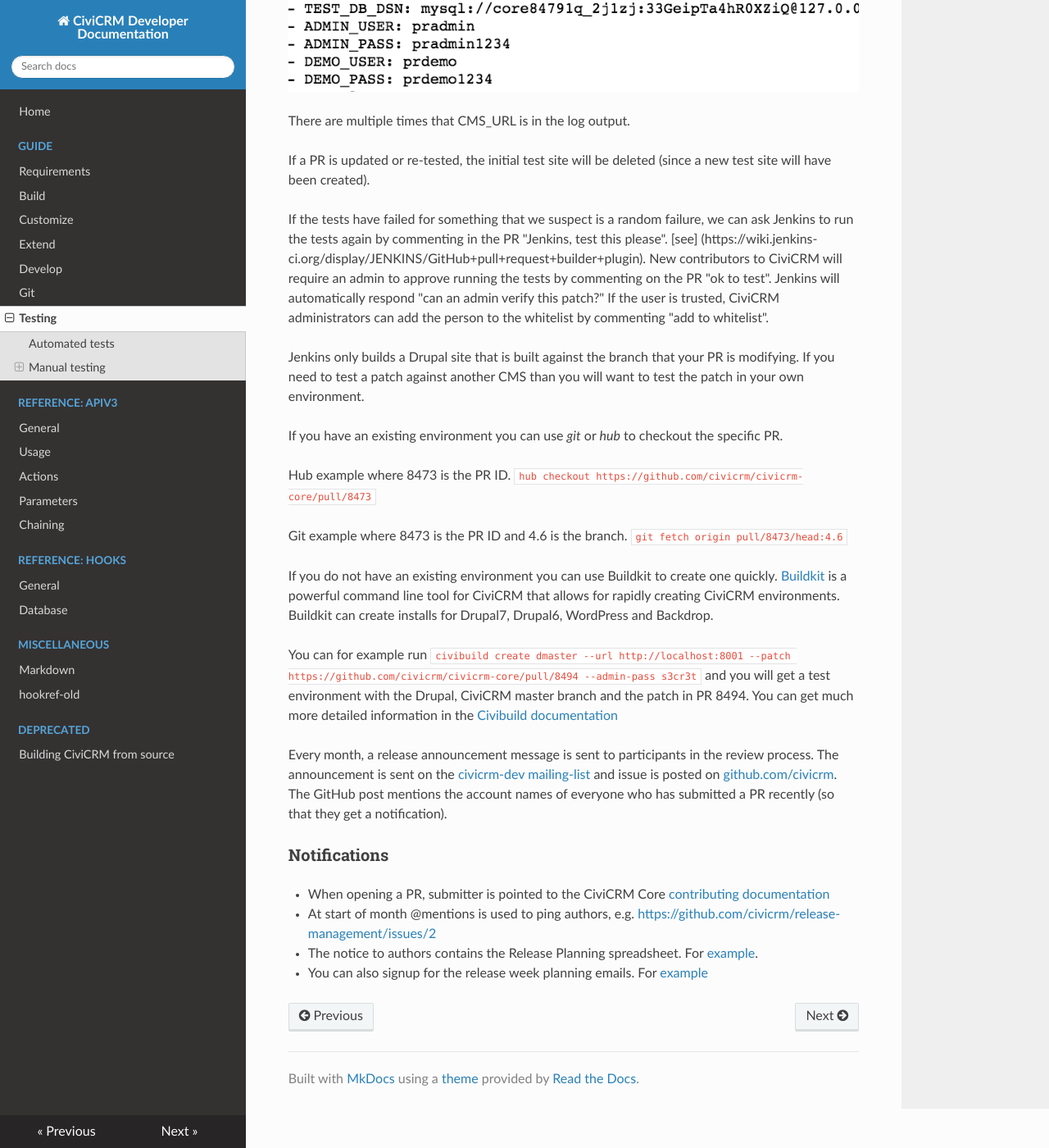
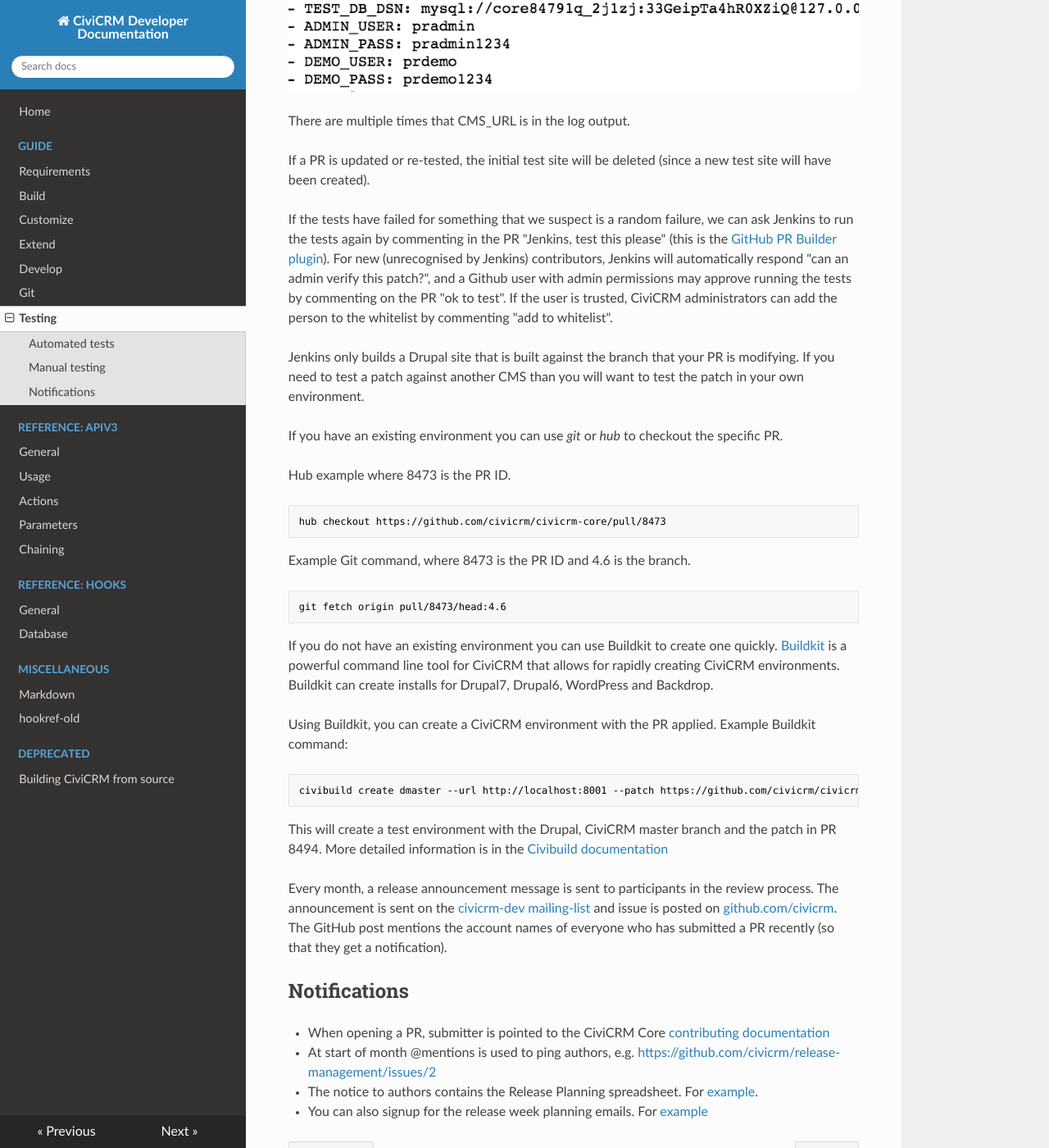
Before and after one commit to civicrm/civicrm-dev-docs, an MkDocs documentation site: the page built from docs/testing.md, in a window 1280 px wide and 1400 px high, scrolled down 1135 px. Shown: the whole window at 82% size. Built offline with MkDocs 1.6.1, drawn with Linux system fonts in a browser that asks for light colours; nearby versions of some CDN libraries; old or Windows-style settings are respelled for this version of MkDocs; some of the changed text lies outside the part shown.

Commit message:
Reformat of testing.md

```diff
--- a/docs/testing.md
+++ b/docs/testing.md
@@ -35,25 +35,32 @@
 
 If a PR is updated or re-tested, the initial test site will be deleted (since a new test site will have been created).
 
-If the tests have failed for something that we suspect is a random failure, we can ask Jenkins to run the tests again by commenting in the PR "Jenkins, test this please". [see] (https://wiki.jenkins-ci.org/display/JENKINS/GitHub+pull+request+builder+plugin). New contributors to CiviCRM will require an admin to approve running the tests by commenting on the PR "ok to test". Jenkins will automatically respond "can an admin verify this patch?" If the user is trusted, CiviCRM administrators can add the person to the whitelist by commenting "add to whitelist".
+If the tests have failed for something that we suspect is a random failure, we can ask Jenkins to run the tests again by commenting in the PR "Jenkins, test this please" (this is the [GitHub PR Builder plugin](https://wiki.jenkins-ci.org/display/JENKINS/GitHub+pull+request+builder+plugin)). For new (unrecognised by Jenkins) contributors, Jenkins will automatically respond "can an admin verify this patch?", and a Github user with admin permissions may approve running the tests by commenting on the PR "ok to test". If the user is trusted, CiviCRM administrators can add the person to the whitelist by commenting "add to whitelist".
 
 Jenkins only builds a Drupal site that is built against the branch that your PR is modifying.  If you need to test a patch against another CMS than you will want to test the patch in your own environment.
 
 If you have an existing environment you can use *git* or *hub* to checkout the specific PR.
 
 Hub example where 8473 is the PR ID.
-`hub checkout https://github.com/civicrm/civicrm-core/pull/8473`
 
-Git example where 8473 is the PR ID and 4.6 is the branch.
-`git fetch origin pull/8473/head:4.6`
+    hub checkout https://github.com/civicrm/civicrm-core/pull/8473
+
+Example Git command, where 8473 is the PR ID and 4.6 is the branch.
+
+    git fetch origin pull/8473/head:4.6
 
 If you do not have an existing environment you can use Buildkit to create one quickly. [Buildkit](https://github.com/civicrm/civicrm-buildkit) is a powerful command line tool for CiviCRM that allows for rapidly creating CiviCRM environments. Buildkit can create installs for Drupal7, Drupal6, WordPress and Backdrop.
 
-You can for example run `civibuild create dmaster --url http://localhost:8001 --patch https://github.com/civicrm/civicrm-core/pull/8494 --admin-pass s3cr3t` and you will get a test environment with the Drupal, CiviCRM master branch and the patch in PR 8494. You can get much more detailed information in the [Civibuild documentation](https://github.com/civicrm/civicrm-buildkit/blob/master/doc/civibuild.md)
+Using Buildkit, you can create a CiviCRM environment with the PR applied. Example Buildkit command:
+
+    civibuild create dmaster --url http://localhost:8001 --patch https://github.com/civicrm/civicrm-core/pull/8494 --admin-pass s3cr3t
+
+This will create a test environment with the Drupal, CiviCRM master branch and the patch in PR 8494. More detailed information is in the [Civibuild documentation](https://github.com/civicrm/civicrm-buildkit/blob/master/doc/civibuild.md)
 
 Every month, a release announcement message is sent to participants in the review process. The announcement is sent on the [civicrm-dev mailing-list](http://lists.civicrm.org/lists/info/civicrm-dev) and issue is posted on [github.com/civicrm](http://github.com/civicrm). The GitHub post mentions the account names of everyone who has submitted a PR recently (so that they get a notification).
 
-###Notifications
+## Notifications
+
 * When opening a PR, submitter is pointed to the CiviCRM Core [contributing documentation](https://github.com/civicrm/civicrm-core/blob/master/.github/CONTRIBUTING.md)
 * At start of month @mentions is used to ping authors, e.g. [https://github.com/civicrm/release-management/issues/2](https://github.com/civicrm/release-management/issues/2)
 * The notice to authors contains the Release Planning spreadsheet.  For [example](https://docs.google.com/spreadsheets/d/10EyNqm3-CbAwUjYzckrwSE7VjpZCfatzh-bES59XqA8/edit?usp=sharing).
```
Also changed, not shown: other parts of docs/testing.md (+3 -3 lines).
